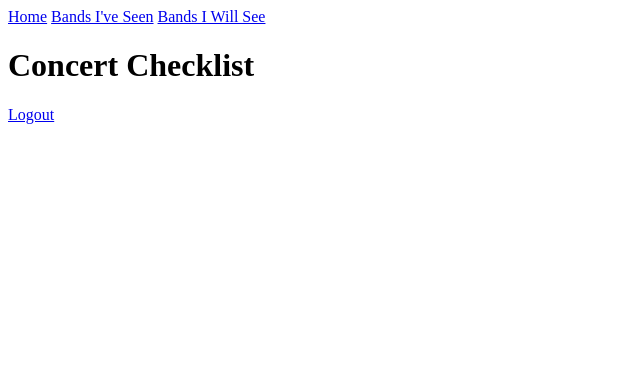
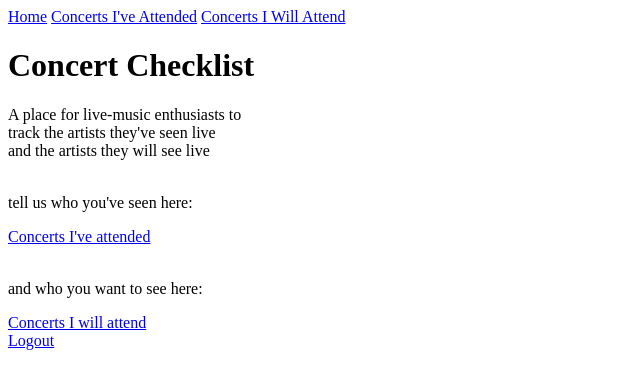
Before and after one commit to mitchhenline/band_bucketlist, a Flask app: page / in a window 1280 px wide. Shown: the top 389 px of the page, without its empty margins (0-640 px from the left). Run offline with Flask 2, Linux system fonts and the light colour scheme; the visitor is signed in with stand-in values (Sample User, id 1).

Commit message:
some html stuff

```diff
--- a/templates/base.html
+++ b/templates/base.html
@@ -14,8 +14,8 @@
 
     <div class="navigation">
         <a href="/">Home</a>
-        <a href="/concerts">Bands I've Seen</a>
-        <a href="/bucketlist">Bands I Will See</a>
+        <a href="/concerts">Concerts I've Attended</a>
+        <a href="/bucketlist">Concerts I Will Attend</a>
     </div>
 
     {% for message in get_flashed_messages() %}
--- a/templates/bucketlist.html
+++ b/templates/bucketlist.html
@@ -2,7 +2,7 @@
 {% block title %}Concert Bucketlist{% endblock %}
 
 {% block body %}
-    <h1>Bands I Will See</h1>
+    <h1>My Concert Bucketlist</h1>
     <a href="/logout">Logout</a>
 
 
--- a/templates/homepage.html
+++ b/templates/homepage.html
@@ -5,6 +5,19 @@
 
 {% block body %}
 <h1>Concert Checklist</h1>
+<p class="about-paragraph">A place for live-music enthusiasts to <br>track the artists they've seen live<br>and the artists they will see live</p>
+
+
+<div>
+<p class="about-paragraph"><br>tell us who you've seen here:</p>
+<a href="/concerts">Concerts I've attended</a>
+</div>
+
+<div>
+    <p class="about-paragraph"><br>and who you want to see here:</p>
+    <a href="/bucketlist">Concerts I will attend</a>
+</div>
+
 <a href="/logout">Logout</a>
 
 {% endblock %}
--- a/templates/login.html
+++ b/templates/login.html
@@ -2,8 +2,10 @@
 {% block title %}Login{% endblock %}
 
 {% block body %}
-    <h2>Please Sign In</h2>
+    <h2>Hold up!</h2>
 
+    <p class="about-paragraph">If you're here because you love live music <br>and you want to track who you've seen live<br>and who you will see live<br>you've come to the right place...</be></p>
+    <p class="about-paragraph">...but you gotta log in first.</p>
     <form method="POST" action="/login">
         <div>{{ form.email.label }}: {{ form.email }}</div>
         <div>{{ form.password.label }}: {{ form.password }}</div>
```
Also changed, not shown: templates/concerts.html (+10 -3 lines).
